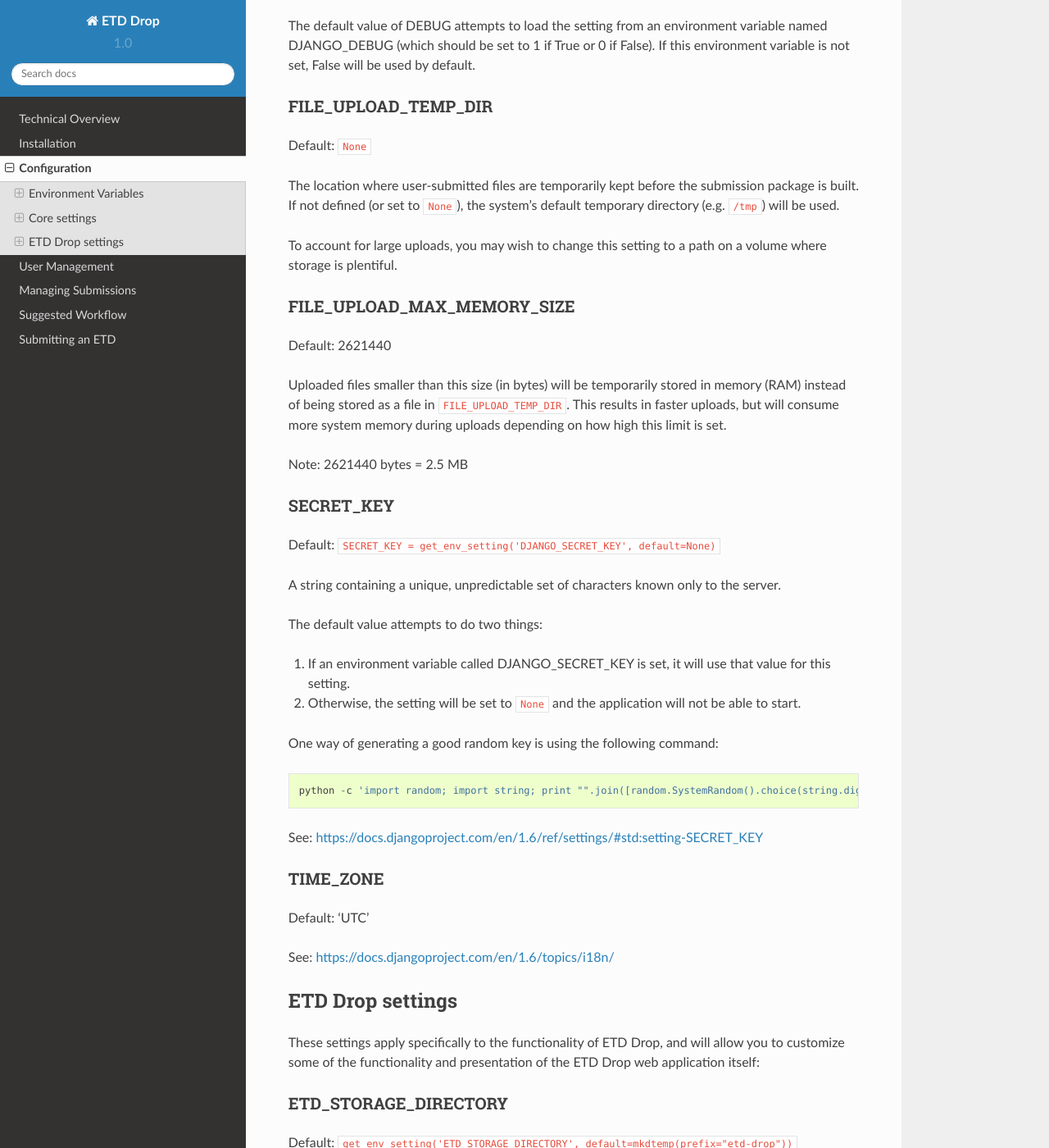
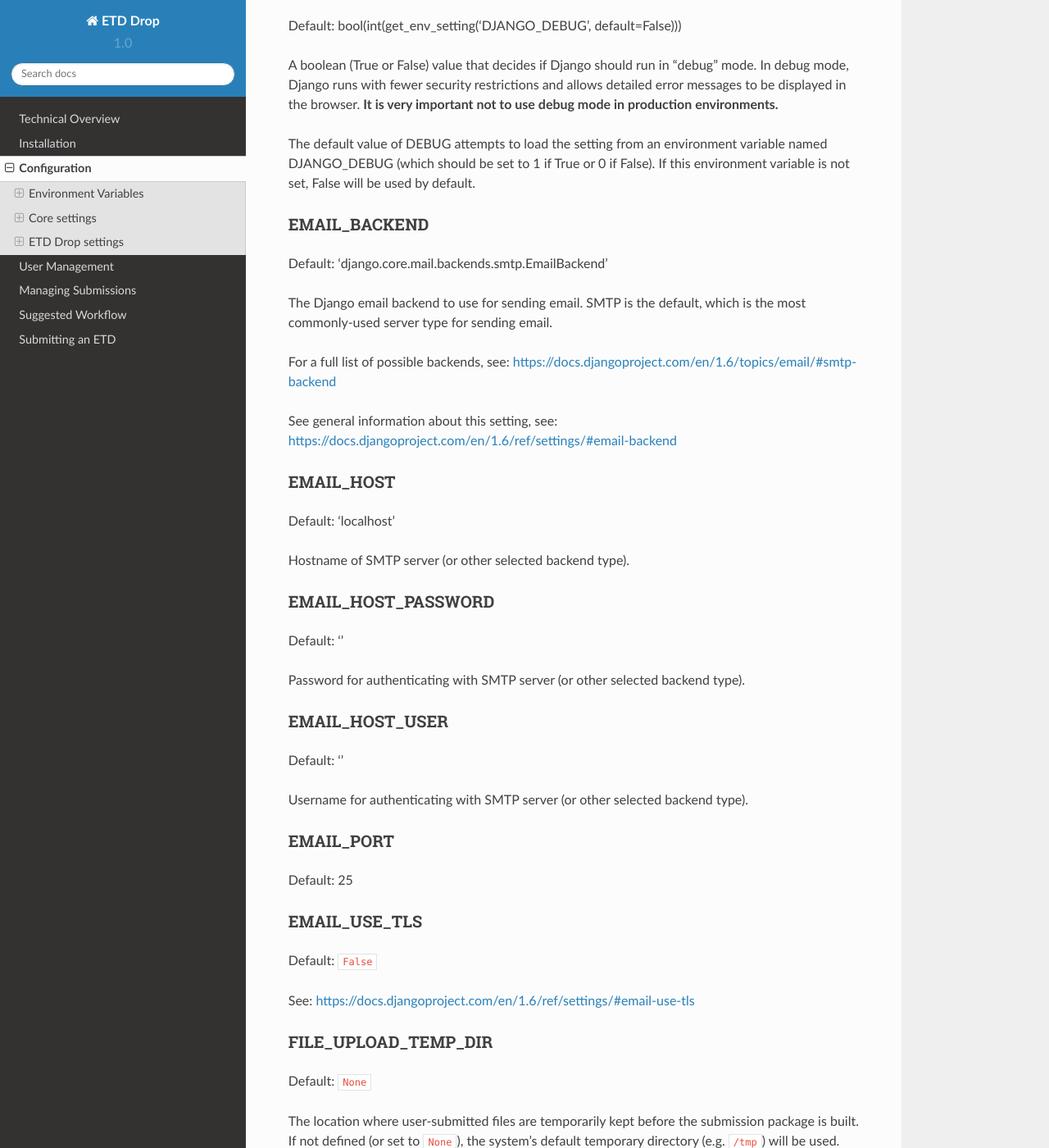
Before and after one commit to MetaArchive/etd-drop, a Sphinx documentation site: the page built from docs/source/configuration.rst, in a window 1280 px wide and 1400 px high, scrolled down 1728 px. Shown: the whole window at 82% size. Built offline with Sphinx 7.4.7 and the Read the Docs theme 2.0.0, drawn with Linux system fonts in a browser that asks for light colours; some of the changed text lies outside the part shown.

Commit message:
Add email settings and docs

```diff
--- a/docs/source/configuration.rst
+++ b/docs/source/configuration.rst
@@ -62,6 +62,53 @@ important not to use debug mode in production environments.**
 The default value of DEBUG attempts to load the setting from an environment
 variable named DJANGO_DEBUG (which should be set to 1 if True or 0 if False).
 If this environment variable is not set, False will be used by default.
+
+EMAIL_BACKEND
+-------------
+
+Default: 'django.core.mail.backends.smtp.EmailBackend'
+
+The Django email backend to use for sending email. SMTP is the default, which
+is the most commonly-used server type for sending email.
+
+For a full list of possible backends, see:
+https://docs.djangoproject.com/en/1.6/topics/email/#smtp-backend
+
+See general information about this setting, see:
+https://docs.djangoproject.com/en/1.6/ref/settings/#email-backend
+
+EMAIL_HOST
+----------
+
+Default: 'localhost'
+
+Hostname of SMTP server (or other selected backend type).
+
+EMAIL_HOST_PASSWORD
+-------------------
+
+Default: ''
+
+Password for authenticating with SMTP server (or other selected backend type).
+
+EMAIL_HOST_USER
+---------------
+
+Default: ''
+
+Username for authenticating with SMTP server (or other selected backend type).
+
+EMAIL_PORT
+----------
+
+Default: 25
+
+EMAIL_USE_TLS
+-------------
+
+Default: ``False``
+
+See: https://docs.djangoproject.com/en/1.6/ref/settings/#email-use-tls
 
 FILE_UPLOAD_TEMP_DIR
 --------------------
```
Also changed, not shown: 1 other file.
